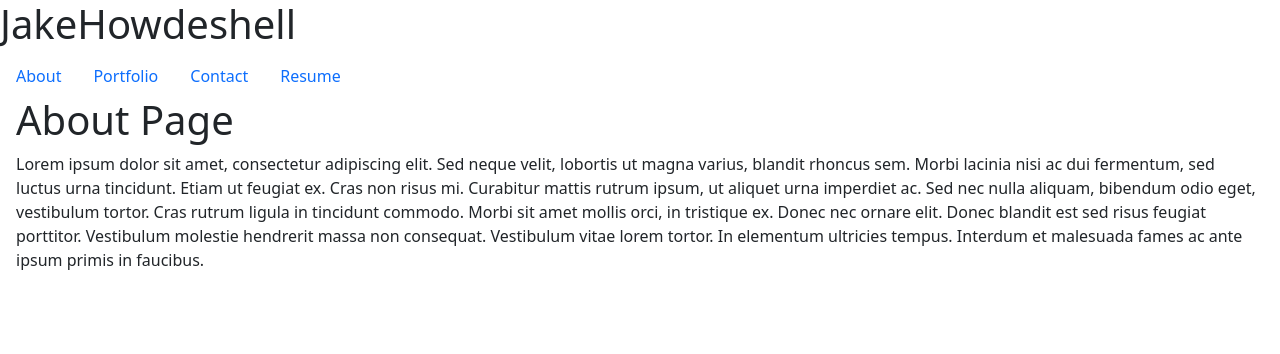
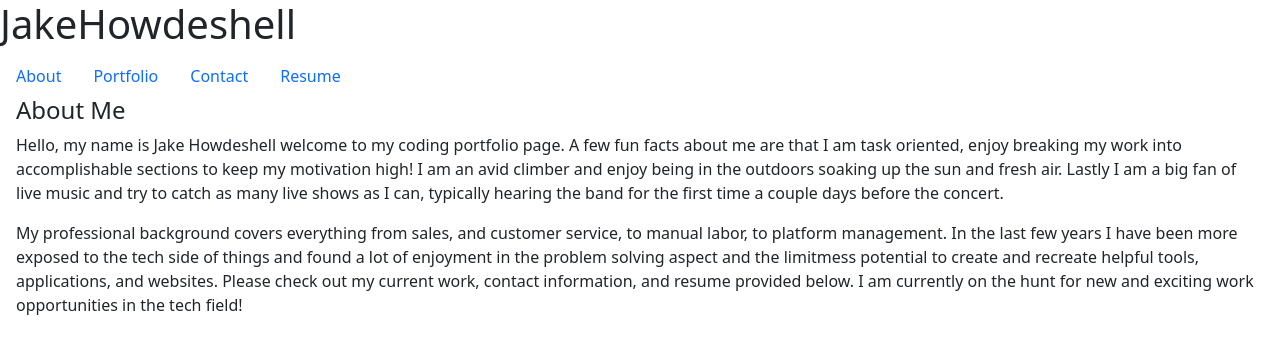
Before and after one commit to JakeHowdeshell/react-portfolio, a React (Vite) app: page / in a window 1280 px wide. Shown: the top 354 px of the page. Built offline with nearby package versions, Linux system fonts and the light colour scheme.

Commit message:
added two paragraphs about me and addded a placeholder for my picture

```diff
--- a/src/pages/AboutPage.jsx
+++ b/src/pages/AboutPage.jsx
@@ -1,18 +1,26 @@
 export default function About() {
     return (
       <div>
-        <h1>About Page</h1>
+        {/* need to add am image of myself */}
+        <h4>About Me</h4>
         <p>
-          Lorem ipsum dolor sit amet, consectetur adipiscing elit. Sed neque
-          velit, lobortis ut magna varius, blandit rhoncus sem. Morbi lacinia nisi
-          ac dui fermentum, sed luctus urna tincidunt. Etiam ut feugiat ex. Cras
-          non risus mi. Curabitur mattis rutrum ipsum, ut aliquet urna imperdiet
-          ac. Sed nec nulla aliquam, bibendum odio eget, vestibulum tortor. Cras
-          rutrum ligula in tincidunt commodo. Morbi sit amet mollis orci, in
-          tristique ex. Donec nec ornare elit. Donec blandit est sed risus feugiat
-          porttitor. Vestibulum molestie hendrerit massa non consequat. Vestibulum
-          vitae lorem tortor. In elementum ultricies tempus. Interdum et malesuada
-          fames ac ante ipsum primis in faucibus.
+          Hello, my name is Jake Howdeshell welcome to my coding portfolio page.
+          A few fun facts about me are that I am task oriented, enjoy breaking
+          my work into accomplishable sections to keep my motivation high! I am
+          an avid climber and enjoy being in the outdoors soaking up the sun and
+          fresh air. Lastly I am a big fan of live music and try to catch as
+          many live shows as I can, typically hearing the band for the first
+          time a couple days before the concert.
+        </p>
+        <p>
+          My professional background covers everything from sales, and customer
+          service, to manual labor, to platform management. In the last few
+          years I have been more exposed to the tech side of things and found a
+          lot of enjoyment in the problem solving aspect and the limitmess
+          potential to create and recreate helpful tools, applications, and
+          websites. Please check out my current work, contact information, and
+          resume provided below. I am currently on the hunt for new and exciting
+          work opportunities in the tech field!
         </p>
       </div>
     );
```
